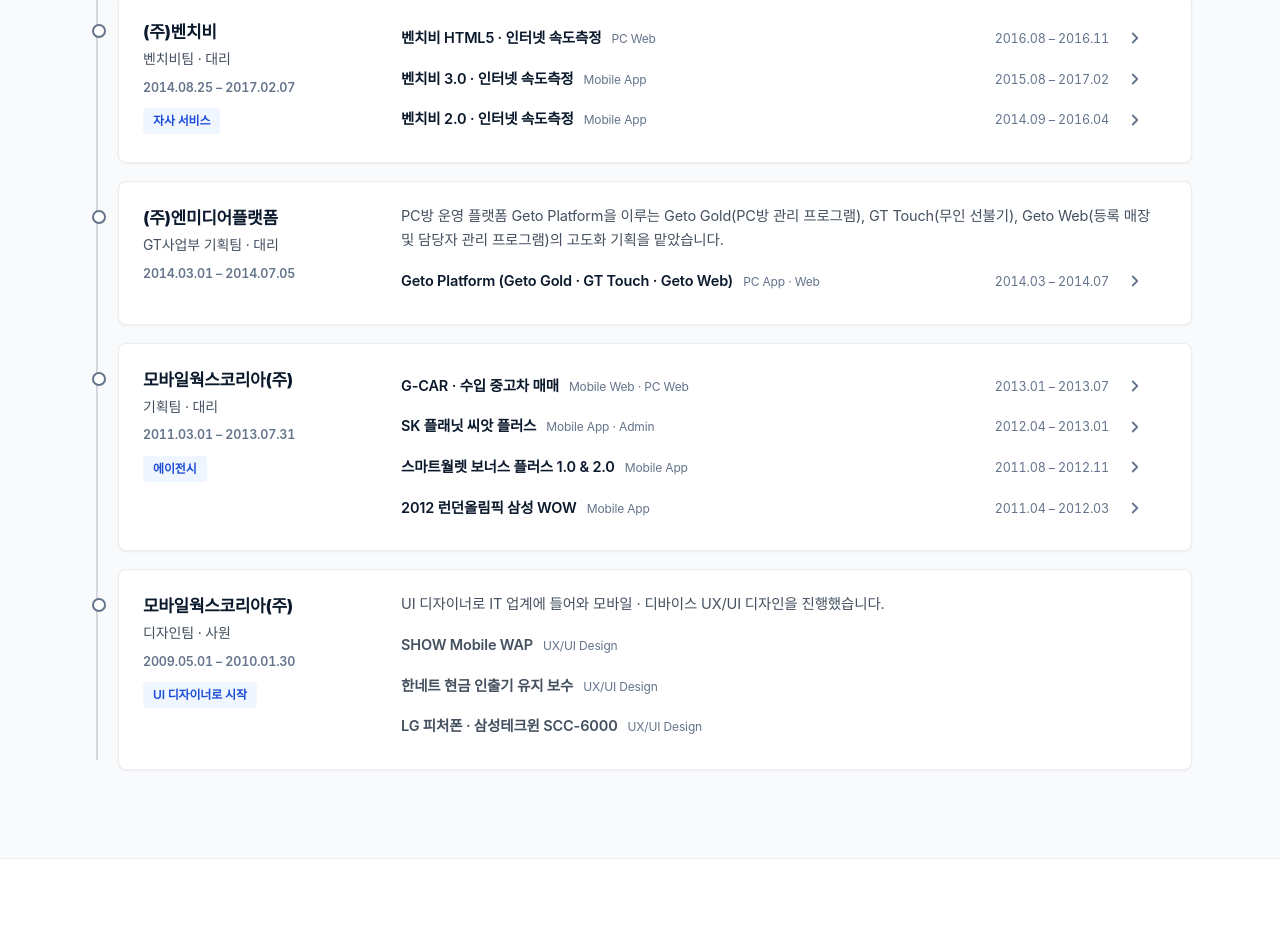
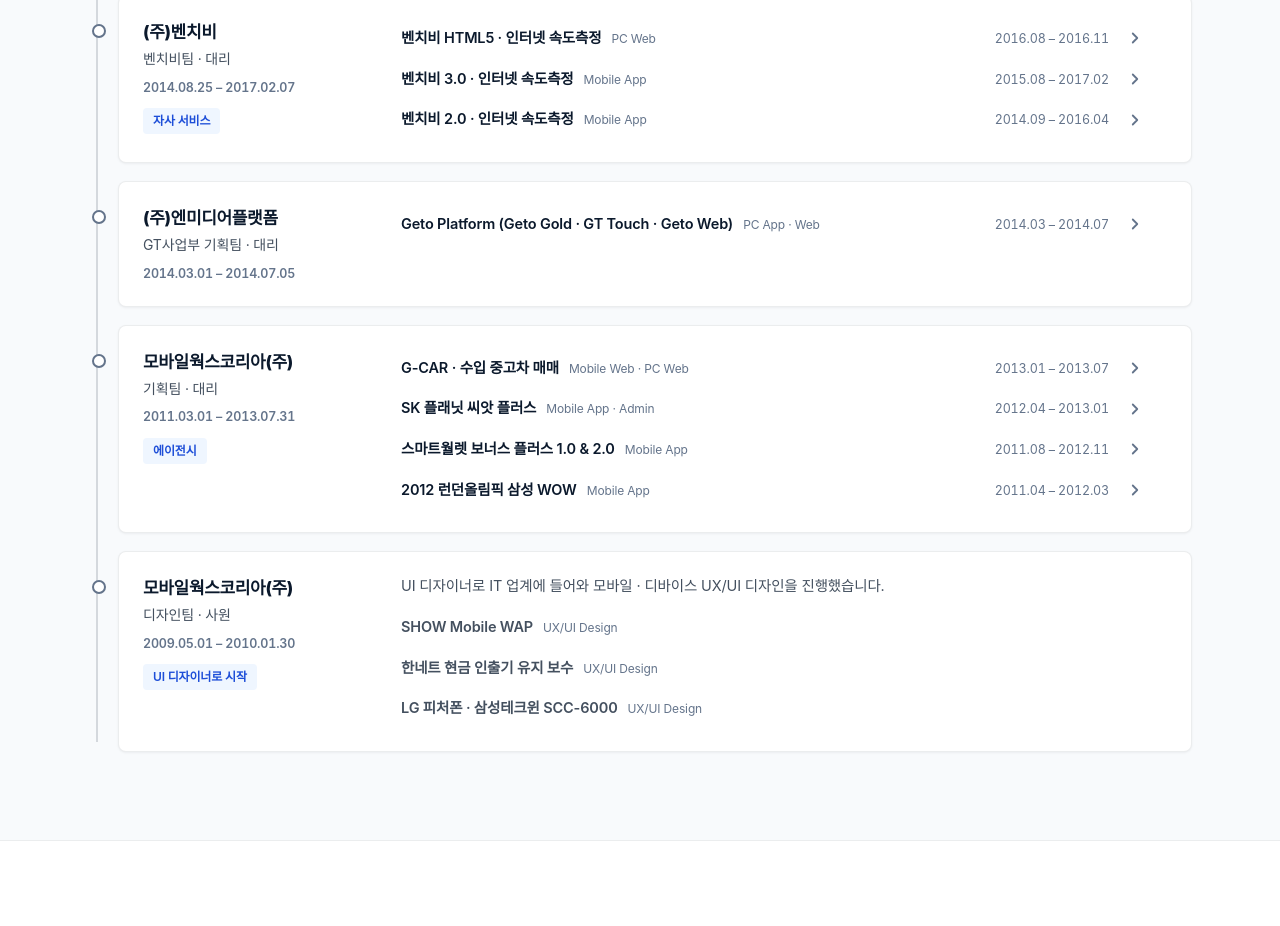
Before and after one commit to kwony012/portfolio, a plain HTML site: page index.html in a window 1280 px wide. Shown: the part 5591-6517 px from the top of the page. Drawn offline with Linux system fonts and the light colour scheme; a web font is replaced by a local one.

Commit message:
엔미디어플랫폼 경력 설명 삭제
Co-Authored-By: Claude Opus 5.5 <noreply@anthropic.com>
Claude-Session: https://claude.ai/code/session_01W3LnshZzsvmCY8Udk6X1do

```diff
--- a/index.html
+++ b/index.html
@@ -1024,7 +1024,7 @@ const JOBS = [
   {id:"mwk-f", co:"모바일웍스코리아(주)", role:"프리랜서", when:"2020.09.01 – 2021.01.29"},
   {id:"mwk-2", co:"모바일웍스코리아(주)", role:"UX/UI 기획팀 · 차장", when:"2017.03.01 – 2020.06.01", tag:"에이전시"},
   {id:"benchbee", co:"(주)벤치비", role:"벤치비팀 · 대리", when:"2014.08.25 – 2017.02.07", tag:"자사 서비스"},
-  {id:"nmedia", co:"(주)엔미디어플랫폼", role:"GT사업부 기획팀 · 대리", when:"2014.03.01 – 2014.07.05", summary:"PC방 운영 플랫폼 Geto Platform을 이루는 Geto Gold(PC방 관리 프로그램), GT Touch(무인 선불기), Geto Web(등록 매장 및 담당자 관리 프로그램)의 고도화 기획을 맡았습니다."},
+  {id:"nmedia", co:"(주)엔미디어플랫폼", role:"GT사업부 기획팀 · 대리", when:"2014.03.01 – 2014.07.05"},
   {id:"mwk-1", co:"모바일웍스코리아(주)", role:"기획팀 · 대리", when:"2011.03.01 – 2013.07.31", tag:"에이전시"},
   {id:"design", co:"모바일웍스코리아(주)", role:"디자인팀 · 사원", when:"2009.05.01 – 2010.01.30", tag:"UI 디자이너로 시작", summary:"UI 디자이너로 IT 업계에 들어와 모바일 · 디바이스 UX/UI 디자인을 진행했습니다."}
 ];
```
